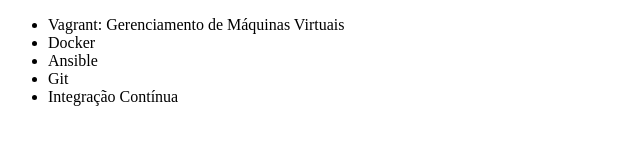
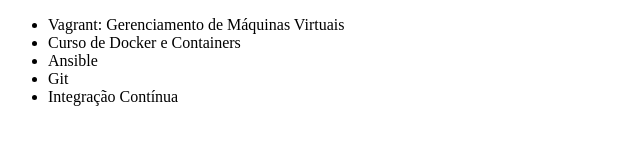
Before and after one commit to ERAjeje/curso-alura-git, a plain HTML site: page index.html in a window 1280 px wide. Shown: the whole page, without its empty margins (0-640 px from the left). Drawn offline with Linux system fonts and the light colour scheme.

Commit message:
correcao no nome do curso de docker

```diff
--- a/index.html
+++ b/index.html
@@ -9,7 +9,7 @@
 <body>
     <ul>
         <li>Vagrant: Gerenciamento de Máquinas Virtuais</li>
-        <li>Docker</li>
+        <li>Curso de Docker e Containers</li>
         <li>Ansible</li>
         <li>Git</li>
         <li>Integração Contínua</li>
```
